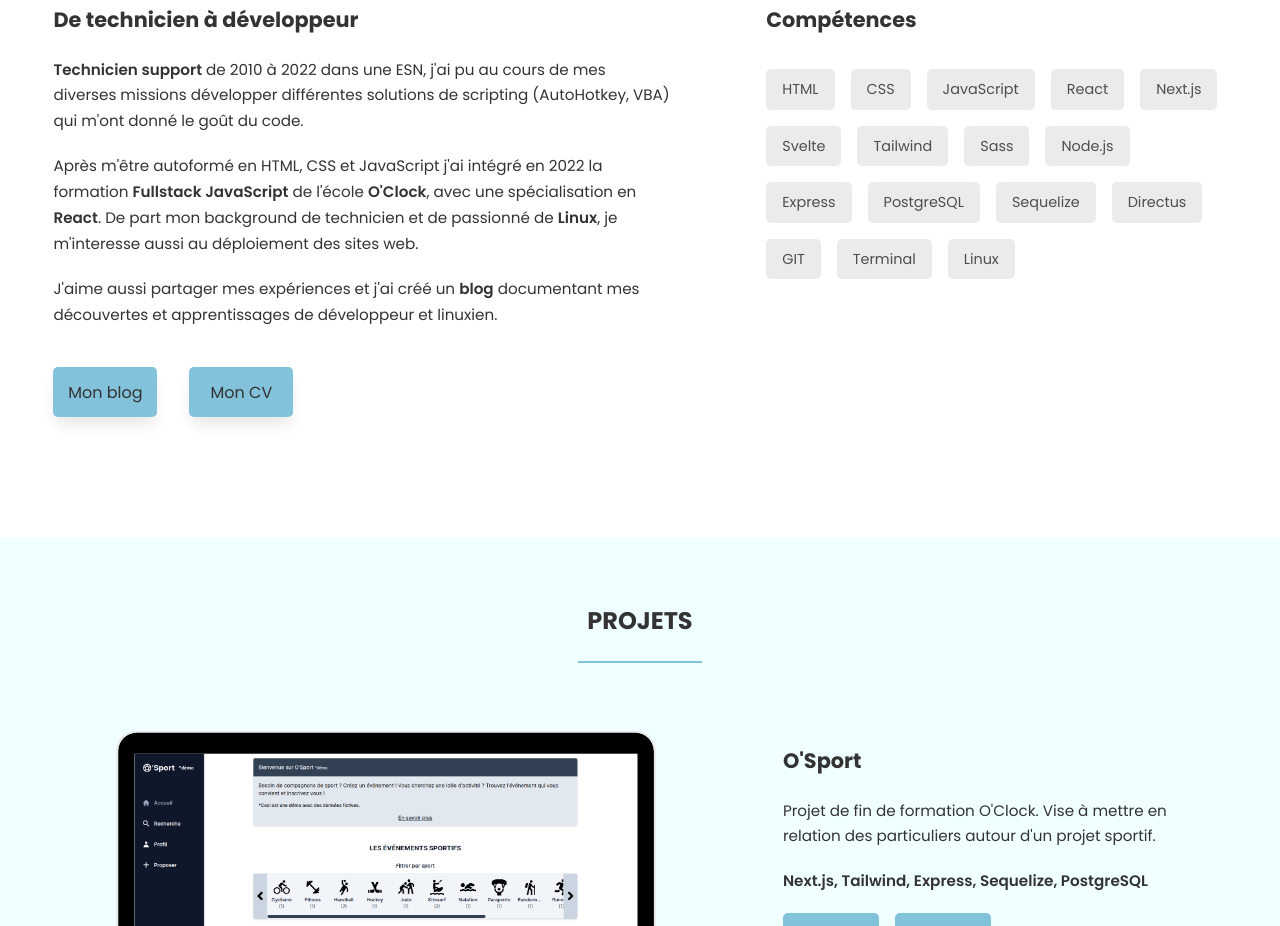
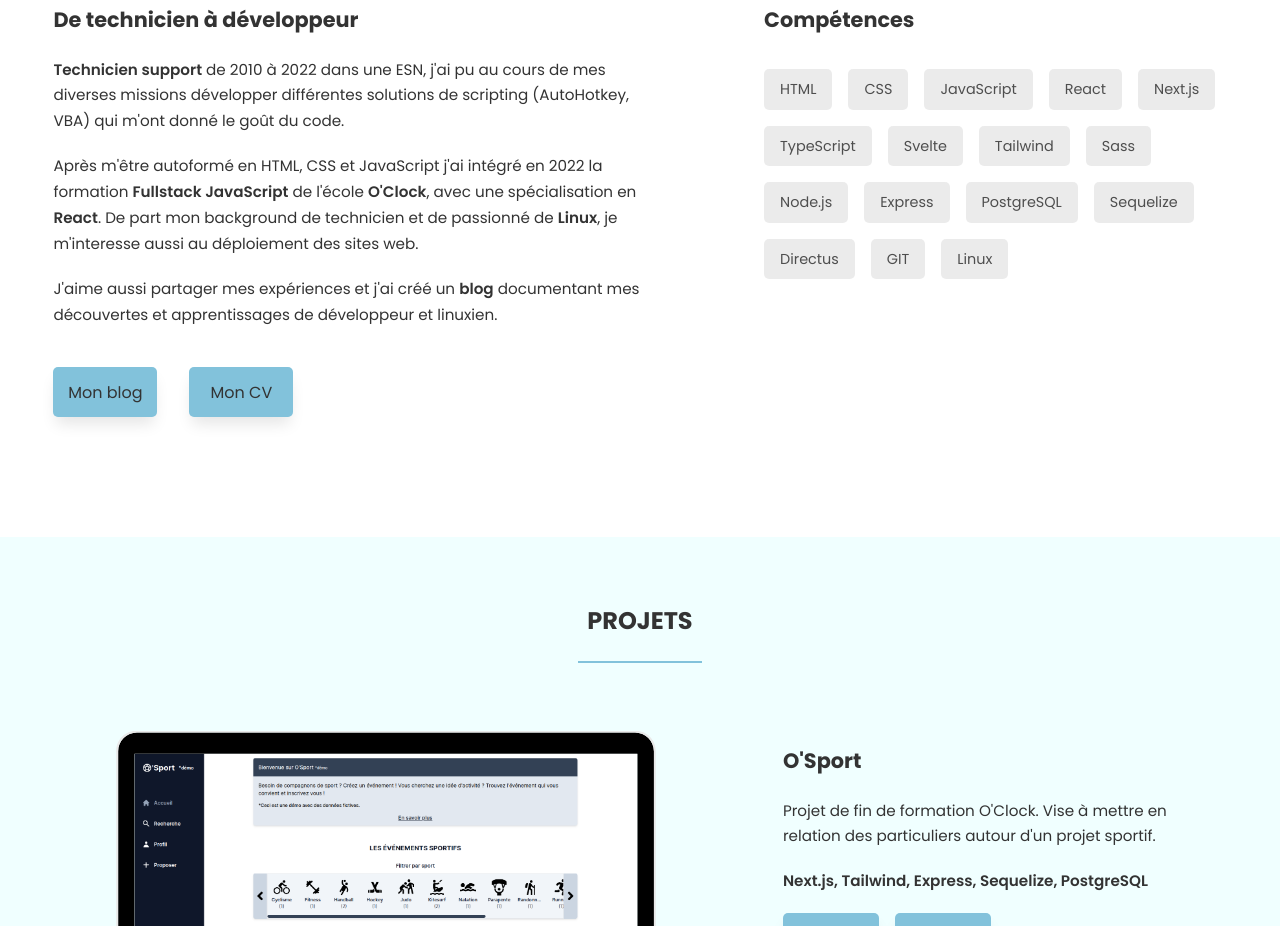
Before and after one commit to RonanKerveno/ronakerveno.dev, a SvelteKit app in the folder mypage/: page / in a window 1280 px wide. Shown: the part 1020-1946 px from the top of the page. Built offline with nearby package versions, Linux system fonts and the light colour scheme; no server answers.

Commit message:
CV updated, TypeScript added to skills list

```diff
--- a/mypage/src/components/AboutMe.svelte
+++ b/mypage/src/components/AboutMe.svelte
@@ -5,6 +5,7 @@
     "JavaScript",
     "React",
     "Next.js",
+    "TypeScript",
     "Svelte",
     "Tailwind",
     "Sass",
@@ -14,7 +15,6 @@
     "Sequelize",
     "Directus",
     "GIT",
-    "Terminal",
     "Linux",
   ];
 </script>
```
Also changed, not shown: 1 other file (tests, documents, lock files or other folders).
